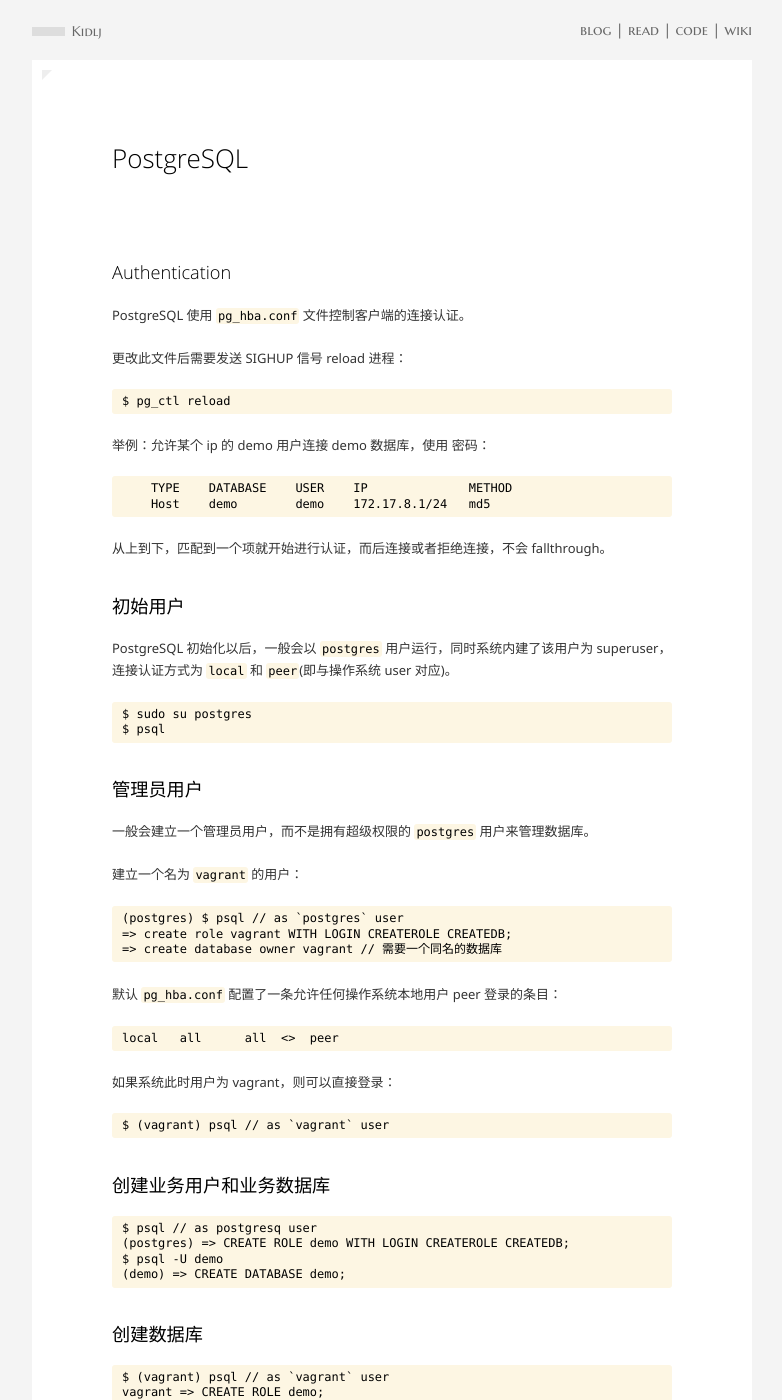
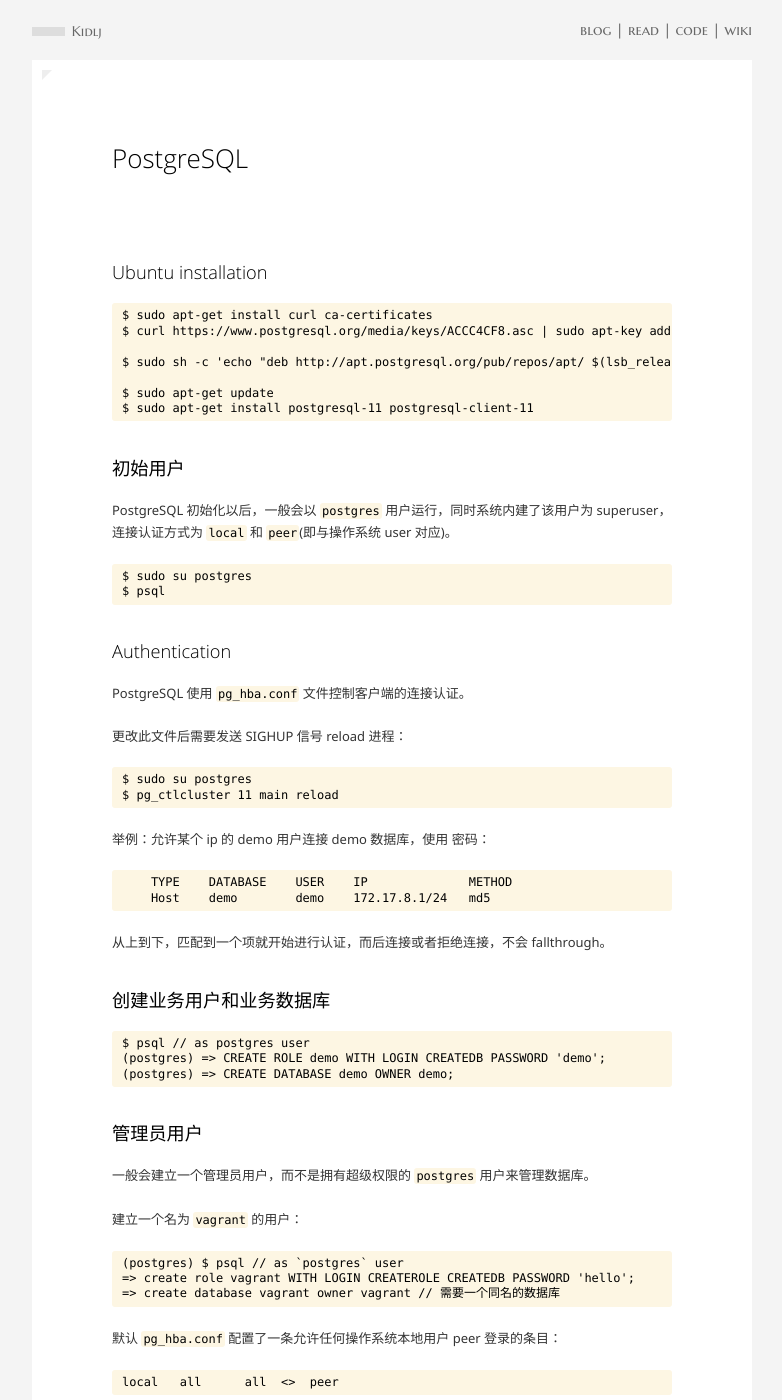
Before and after one commit to kidlj/awei, a Jekyll site: the page built from _wiki/postgresql.md, in a window 1280 px wide and 1400 px high. Shown: the whole window, without its empty margins (248-1030 px from the left). Built offline with Jekyll 4.4.1, drawn with Linux system fonts in a browser that asks for light colours.

Commit message:
update postgresql

```diff
--- a/_wiki/postgresql.md
+++ b/_wiki/postgresql.md
@@ -1,6 +1,23 @@
 ---
 title: PostgreSQL
 ---
+
+### Ubuntu installation
+
+    $ sudo apt-get install curl ca-certificates
+    $ curl https://www.postgresql.org/media/keys/ACCC4CF8.asc | sudo apt-key add -
+
+    $ sudo sh -c 'echo "deb http://apt.postgresql.org/pub/repos/apt/ $(lsb_release -cs)-pgdg main" > /etc/apt/sources.list.d/pgdg.list'
+
+    $ sudo apt-get update
+    $ sudo apt-get install postgresql-11 postgresql-client-11
+
+### 初始用户
+
+PostgreSQL 初始化以后，一般会以 `postgres` 用户运行，同时系统内建了该用户为 superuser，连接认证方式为 `local` 和 `peer`(即与操作系统 user 对应)。
+
+    $ sudo su postgres
+    $ psql
 
 ### Authentication
 
@@ -8,7 +25,8 @@ PostgreSQL 使用 `pg_hba.conf` 文件控制客户端的连接认证。
 
 更改此文件后需要发送 SIGHUP 信号 reload 进程：
 
-    $ pg_ctl reload
+    $ sudo su postgres
+    $ pg_ctlcluster 11 main reload
 
 举例：允许某个 ip 的 demo 用户连接 demo 数据库，使用 密码：
 
@@ -17,12 +35,12 @@ PostgreSQL 使用 `pg_hba.conf` 文件控制客户端的连接认证。
 
 从上到下，匹配到一个项就开始进行认证，而后连接或者拒绝连接，不会 fallthrough。
 
-### 初始用户
+### 创建业务用户和业务数据库
 
-PostgreSQL 初始化以后，一般会以 `postgres` 用户运行，同时系统内建了该用户为 superuser，连接认证方式为 `local` 和 `peer`(即与操作系统 user 对应)。
+    $ psql // as postgres user
+    (postgres) => CREATE ROLE demo WITH LOGIN CREATEDB PASSWORD 'demo';
+    (postgres) => CREATE DATABASE demo OWNER demo;
 
-    $ sudo su postgres
-    $ psql
 
 ### 管理员用户
 
@@ -31,8 +49,8 @@ PostgreSQL 初始化以后，一般会以 `postgres` 用户运行，同时系统
 建立一个名为 `vagrant` 的用户：
 
     (postgres) $ psql // as `postgres` user
-    => create role vagrant WITH LOGIN CREATEROLE CREATEDB;
-    => create database owner vagrant // 需要一个同名的数据库
+    => create role vagrant WITH LOGIN CREATEROLE CREATEDB PASSWORD 'hello';
+    => create database vagrant owner vagrant // 需要一个同名的数据库
 
 默认 `pg_hba.conf` 配置了一条允许任何操作系统本地用户 peer 登录的条目：
 
@@ -42,14 +60,7 @@ PostgreSQL 初始化以后，一般会以 `postgres` 用户运行，同时系统
 
     $ (vagrant) psql // as `vagrant` user
 
-### 创建业务用户和业务数据库
-
-    $ psql // as postgresq user
-    (postgres) => CREATE ROLE demo WITH LOGIN CREATEROLE CREATEDB;
-    $ psql -U demo
-    (demo) => CREATE DATABASE demo;
-
-### 创建数据库
+使用管理员账户创建业务用户及数据库：
 
     $ (vagrant) psql // as `vagrant` user
     vagrant => CREATE ROLE demo;
```
